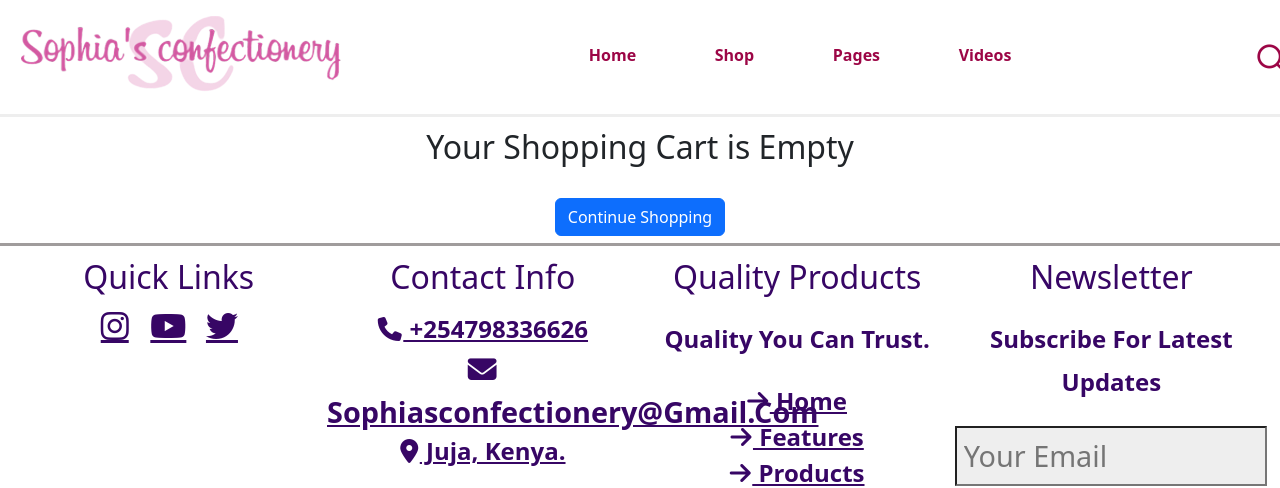
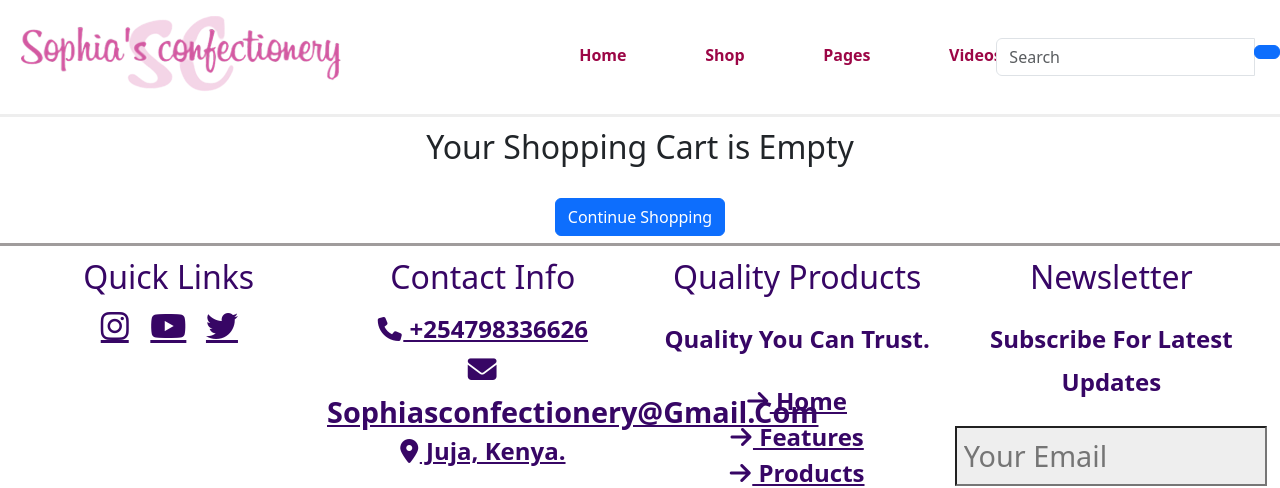
Before and after one commit to jobkarani/sophias-kitchen, a Django app: template app/templates/all-temps/cart.html in a window 1280 px wide. Shown: the top 488 px of the page. Run offline with Django 3.2, Linux system fonts and the light colour scheme; the template is opened without the code that fills it, so the values that code supplies are empty; some libraries are stand-ins or nearby versions; some web fonts are replaced.

Commit message:
implements search funtionality

```diff
--- a/app/templates/navbar.html
+++ b/app/templates/navbar.html
@@ -70,7 +70,7 @@
                 </div>
                 <div class="left">
                     <li>
-                        <a class="nav-link " aria-current="page" style="color: #9C0646;font-size: xx-large;" href="/"><i class="uil uil-search"></i></a>
+                        <!-- <a class="nav-link " aria-current="page" style="color: #9C0646;font-size: xx-large;" href="/shop/search/"><i class="uil uil-search"></i></a> -->
                     </li>
                     <li>
                         <a class="nav-link " aria-current="page" style="color: #9C0646;font-size: xx-large;" href="/cart/"><i class="uil uil-shopping-cart"></i></a>
@@ -84,6 +84,17 @@
     </div>
 
     <!-- Adding a search form  -->
+    <div class="col-lg col-md-6 col-sm-12 col">
 
+        <form class="search" role="search" action="{% url 'search' %}" method="GET">
+
+          <div class="input-group w-100 ">
+            <input type="text" class="form-control" placeholder="Search" style="width:60%" name="keyword">
+            <div class="input-group-append">
+              <button class="btn btn-primary" type="submit"><i class="glyphicon glyphicon-search"></i></button>
+            </div>
+          </div>
+        </form>
+      </div>
     <!-- search form end -->
 </nav>
--- a/app/urls.py
+++ b/app/urls.py
@@ -9,11 +9,12 @@
     path('profile/', views.profile, name='profile'),
     path('accounts/profile/', views.profile, name='profile'),
     path('shop/', views.shop, name='shop'),
-    path('shop/<slug:category_slug>/', views.shop, name='products_by_category'),
-    path('shop/<slug:category_slug>/<slug:product_slug>/', views.product_detail, name='product_detail'),
+    path('shop/category/<slug:category_slug>/', views.shop, name='products_by_category'),
+    path('shop/category/<slug:category_slug>/<slug:product_slug>/', views.product_detail, name='product_detail'),
     path('cart/', views.cart, name='cart'),
     path('add_cart/<int:product_id>/', views.add_cart, name='add_cart'),
     path('remove_cart/<int:product_id>/', views.remove_cart, name='remove_cart'),
     path('remove_cart_item/<int:product_id>/', views.remove_cart_item, name='remove_cart_item'),
     path('aboutus/', views.About, name='About'),
+    path('shop/search/', views.search, name='search'),
 ]
```
Also changed, not shown: app/templates/all-temps/shop.html (+6 -2 lines), app/views.py (+15 -1 lines).
